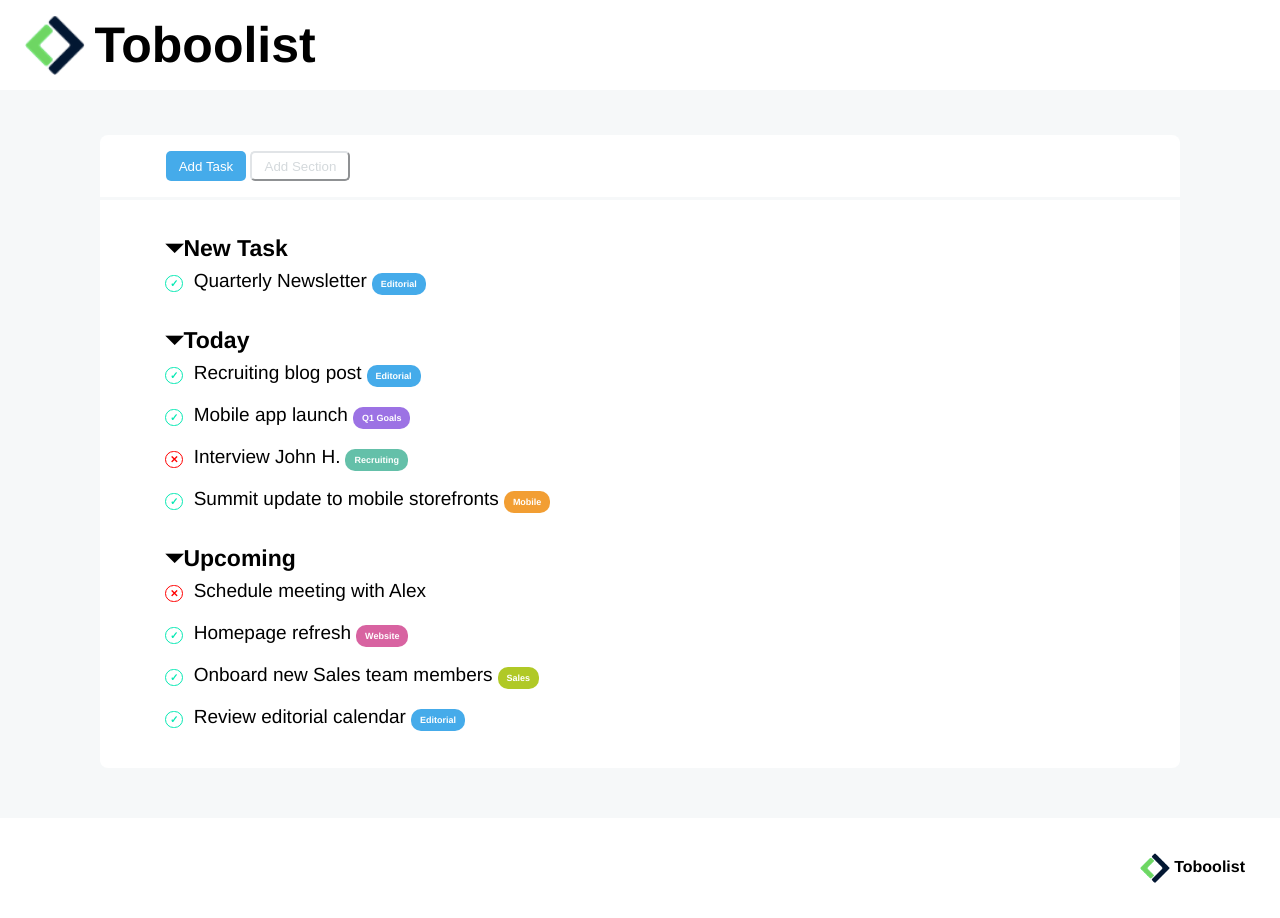
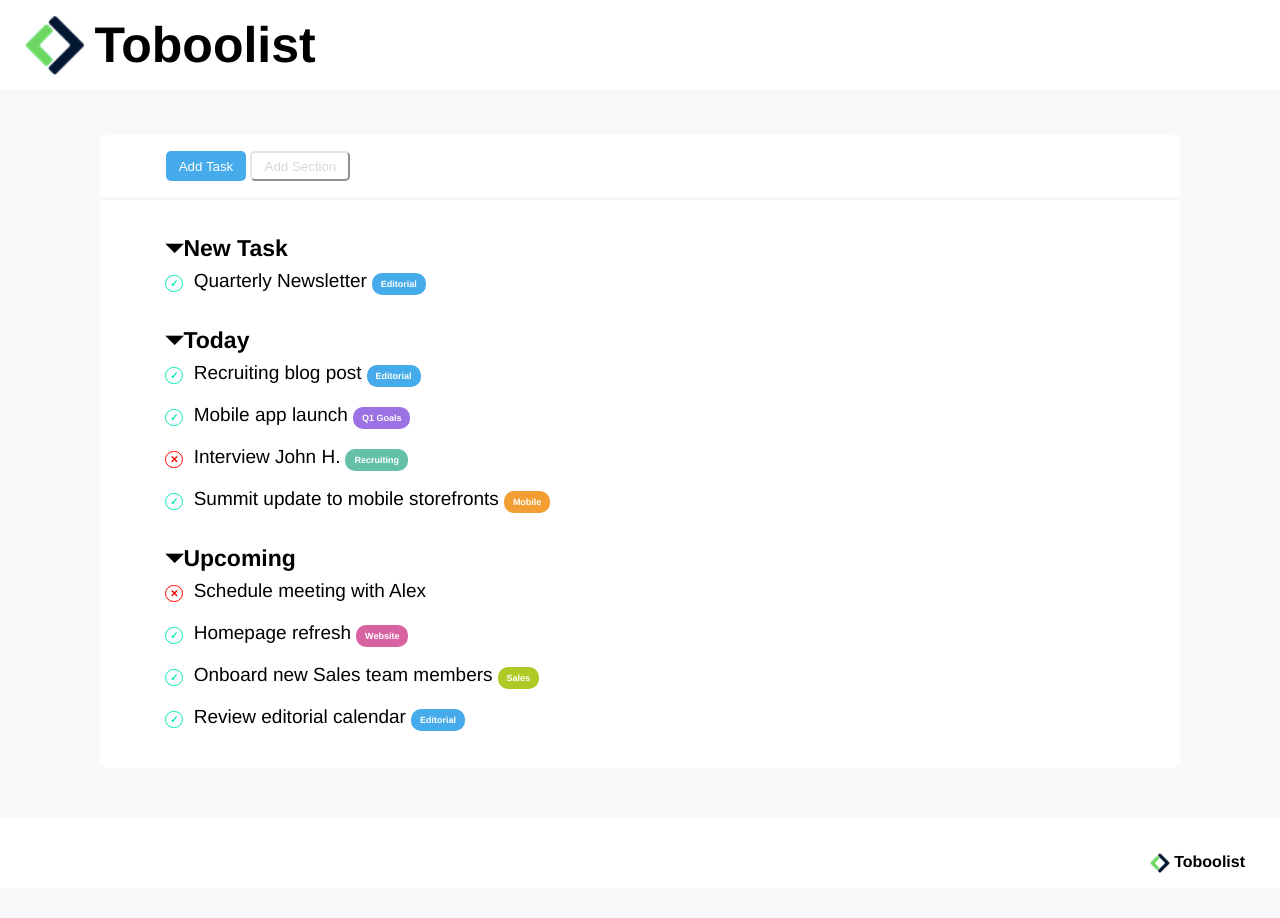
Before and after one commit to GiacomoGaudino/html-css-toboolist, a plain HTML site: page index.html in a window 1280 px wide. After the commit the page ends 888 px from the top, so only its background shows below. Drawn offline with Linux system fonts and the light colour scheme.

Commit message:
add correct size logo footer

```diff
--- a/css/style.css
+++ b/css/style.css
@@ -177,10 +177,11 @@ span {
     padding: 35px;
     background-color: white;
     text-align: right;
+    padding-bottom: 15px;
 }
 
 #logo-footer {
-    width: 30px;
+    width: 20px;
     vertical-align: middle;
 }
 
```
